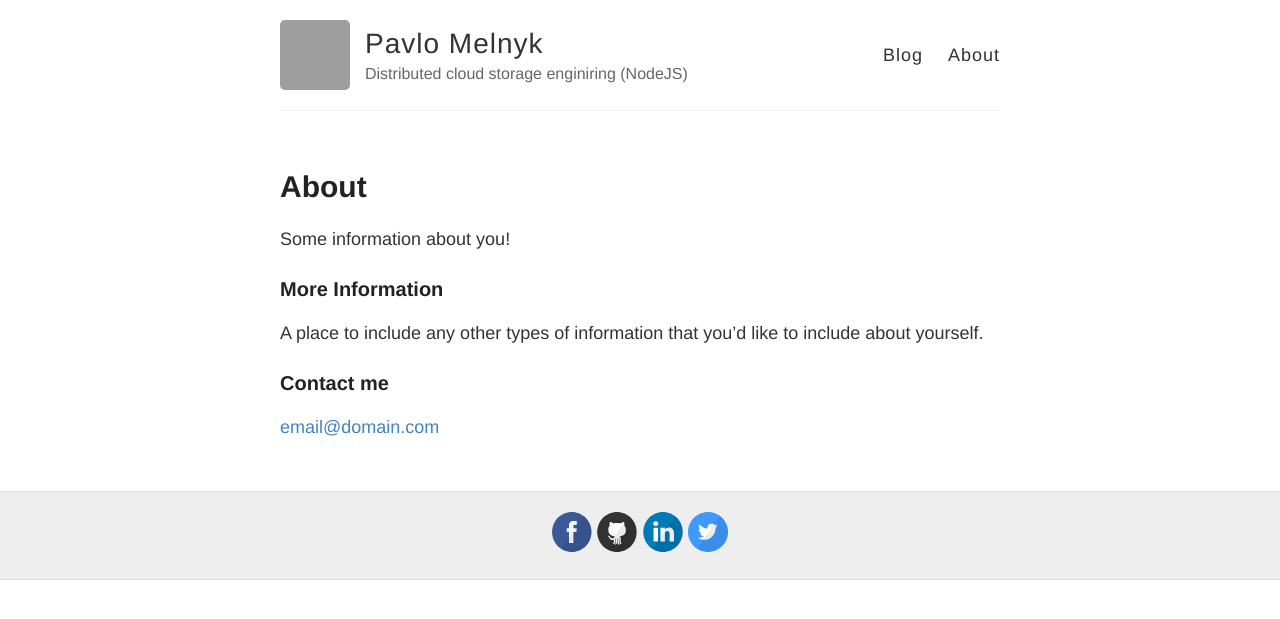
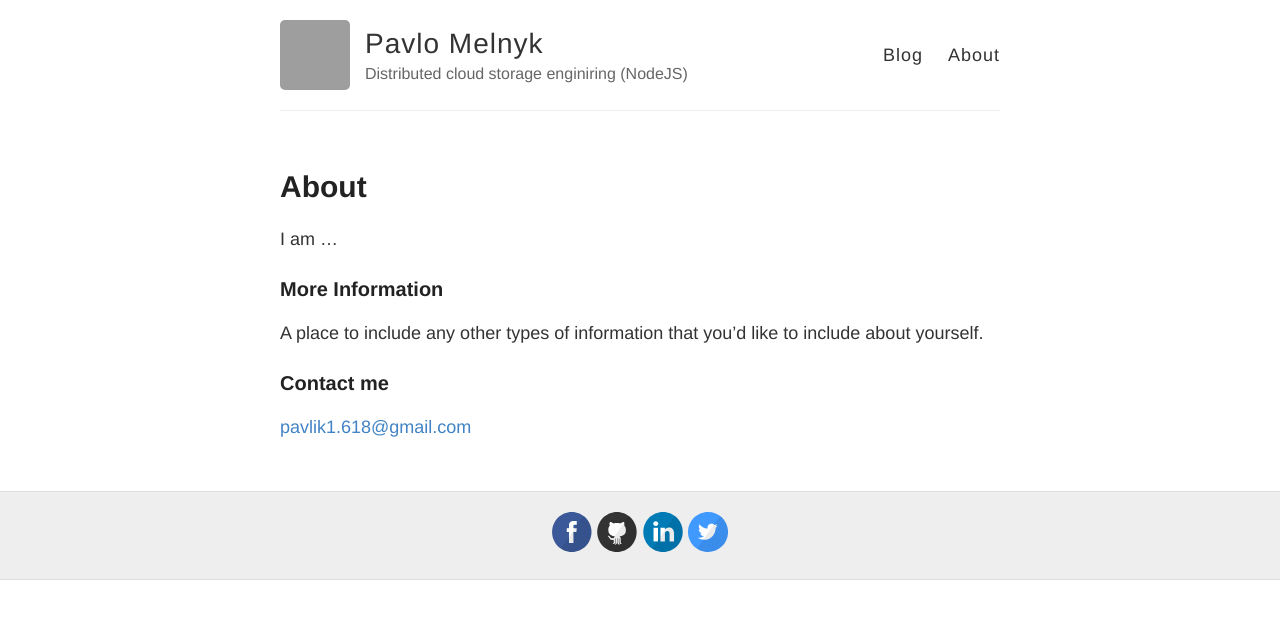
Before and after one commit to PavelMelnyk/PavelMelnyk.github.io, a Jekyll site: the page built from about.md, in a window 1280 px wide. Shown: the top 619 px of the page. Built offline with Jekyll 4.4.1, drawn with Linux system fonts in a browser that asks for light colours; grey boxes are pictures that could not be loaded.

Commit message:
Update about.md

```diff
--- a/about.md
+++ b/about.md
@@ -4,7 +4,7 @@ title: About
 permalink: /about/
 ---
 
-Some information about you!
+I am ...
 
 ### More Information
 
@@ -12,4 +12,4 @@ A place to include any other types of information that you'd like to include abo
 
 ### Contact me
 
-[email@domain.com](mailto:email@domain.com)
+[pavlik1.618@gmail.com](mailto:pavlik1.618@gmail.com)
```
